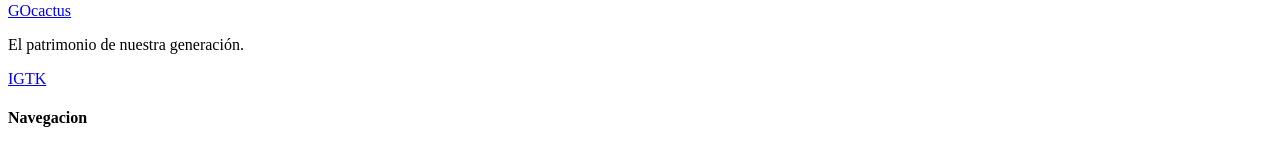
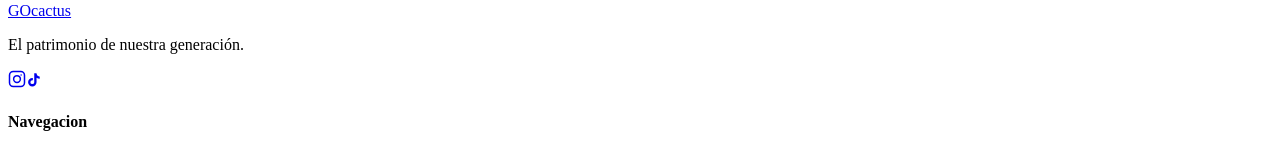
Before and after one commit to fran210607fa-source/gocactus-landing, a React (Vite) app: page / in a window 1280 px wide. Shown: the part 5102-5251 px from the top of the page. Built offline with nearby package versions, Linux system fonts and the light colour scheme; the HTML template or start-up script is replaced by a standard one; a web font is replaced by a local one.

Commit message:
Footer: reemplazar texto IG/TK por íconos SVG de Instagram y TikTok

```diff
--- a/src/components/LandingPage.jsx
+++ b/src/components/LandingPage.jsx
@@ -229,8 +229,18 @@ function LandingPage({ onNewsletterSubmit, onContactSubmit }) {
               </a>
               <p className="footer-tagline">El patrimonio de nuestra generación.</p>
               <div className="footer-socials">
-                <a href="https://www.instagram.com/cactus.wealth/" target="_blank" rel="noopener noreferrer" className="footer-social-icon" title="Instagram">IG</a>
-                <a href="https://www.tiktok.com/@cactus.wealth" target="_blank" rel="noopener noreferrer" className="footer-social-icon" title="TikTok">TK</a>
+                <a href="https://www.instagram.com/cactus.wealth/" target="_blank" rel="noopener noreferrer" className="footer-social-icon" title="Instagram">
+                  <svg xmlns="http://www.w3.org/2000/svg" width="18" height="18" viewBox="0 0 24 24" fill="none" stroke="currentColor" strokeWidth="2" strokeLinecap="round" strokeLinejoin="round">
+                    <rect x="2" y="2" width="20" height="20" rx="5" ry="5"/>
+                    <circle cx="12" cy="12" r="4.5"/>
+                    <circle cx="17.5" cy="6.5" r="1" fill="currentColor" stroke="none"/>
+                  </svg>
+                </a>
+                <a href="https://www.tiktok.com/@cactus.wealth" target="_blank" rel="noopener noreferrer" className="footer-social-icon" title="TikTok">
+                  <svg xmlns="http://www.w3.org/2000/svg" width="16" height="16" viewBox="0 0 24 24" fill="currentColor">
+                    <path d="M19.59 6.69a4.83 4.83 0 0 1-3.77-4.25V2h-3.45v13.67a2.89 2.89 0 0 1-2.88 2.5 2.89 2.89 0 0 1-2.89-2.89 2.89 2.89 0 0 1 2.89-2.89c.28 0 .54.04.79.1V9.01a6.33 6.33 0 0 0-.79-.05 6.34 6.34 0 0 0-6.34 6.34 6.34 6.34 0 0 0 6.34 6.34 6.34 6.34 0 0 0 6.33-6.34V8.69a8.18 8.18 0 0 0 4.78 1.52V6.75a4.85 4.85 0 0 1-1.01-.06z"/>
+                  </svg>
+                </a>
               </div>
             </div>
             <div className="footer-col">
```
Also changed, not shown: 1 other file (tests, documents, lock files or other folders).
